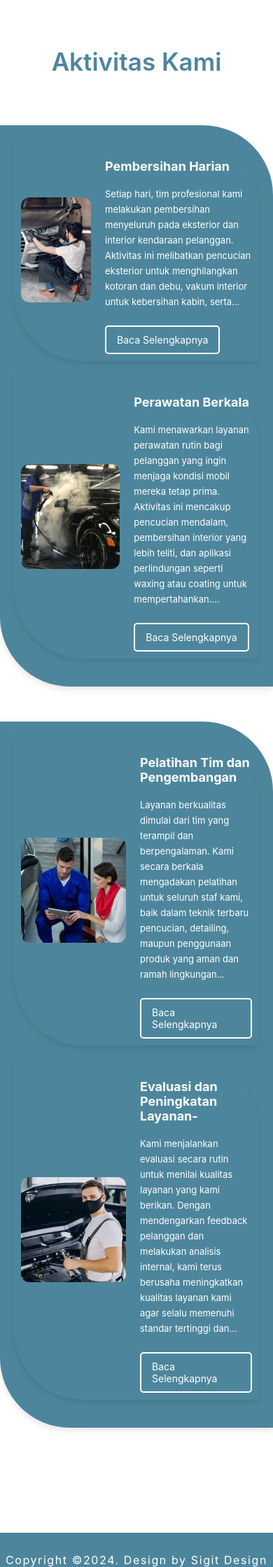
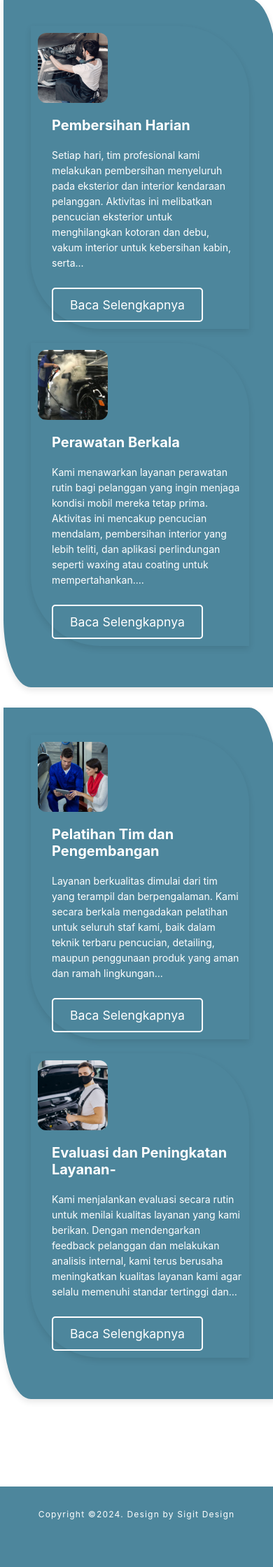
Before and after one commit to sigitgss004/desain_figmanew, a CodeIgniter 4 app: the page made by app/Views/Aktivitas.php in a window 390 px wide. Shown: the part 380-2619 px from the top of the page at 70% size. After the commit the page ends 2551 px from the top, so only its background shows below. Run offline with PHP 8.4 and a stand-in for CodeIgniter, Linux system fonts and the light colour scheme; the template is opened without the code that fills it, so the values that code supplies are empty; some libraries are stand-ins or nearby versions.

Commit message:
04/11/2024

```diff
--- a/app/Views/Aktivitas.php
+++ b/app/Views/Aktivitas.php
@@ -53,14 +54,57 @@
     font-size: 16px;
     font-weight: 400;
     line-height: 21px;
-      letter-spacing: 1.60px;
+    letter-spacing: 1.6px;
 }
 
+/* Untuk layar kecil (ponsel) */
+@media (max-width: 576px) {
+    .footer-text {
+        font-size: 12px;
+        line-height: 18px;
+        letter-spacing: 1.2px;
+    }
+}
+
+/* Untuk layar sedang (tablet) */
+@media (min-width: 577px) and (max-width: 768px) {
+    .footer-text {
+        font-size: 14px;
+        line-height: 20px;
+        letter-spacing: 1.4px;
+    }
+}
+
+/* Untuk layar besar (desktop) */
+@media (min-width: 769px) {
+    .footer-text {
+        font-size: 16px;
+        line-height: 21px;
+        letter-spacing: 1.6px;
+    }
+}
+
+
 .logo {
-      width: 106px;
-      height: 58px;
-      box-shadow: 0px 4px 4px rgba(0, 0, 0, 0,);
+  width: 30vw; /* default pada layar kecil */
+  height: auto;
+  max-width: 106px;
 }
+
+/* Pada layar tablet */
+@media (min-width: 768px) {
+  .logo {
+    width: 20vw;
+  }
+}
+
+/* Pada layar desktop */
+@media (min-width: 1024px) {
+  .logo {
+    width: 10vw;
+  }
+}
+
 
     .nav-item {
       color: white;
@@ -166,6 +267,26 @@
   line-height: 1.2;
 }
 
+/* Tablet */
+@media (max-width: 768px) {
+  .article-title {
+    font-size: 28px; /* Mengurangi ukuran font */
+    margin-top: 50px; /* Mengurangi margin atas */
+    margin-bottom: 50px; /* Mengurangi margin bawah */
+  }
+}
+
+/* Mobile */
+@media (max-width: 480px) {
+  .article-title {
+    font-size: 22px; /* Mengurangi ukuran font lebih lanjut */
+    margin-top: 30px; /* Mengurangi margin atas */
+    margin-bottom: 30px; /* Mengurangi margin bawah */
+    line-height: 1.3; /* Menyesuaikan line-height untuk keterbacaan */
+  }
+}
+
+
 /* Profile Image Wrapper */
 .article-wrapper {
   width: 100%;
@@ -173,24 +294,56 @@
   margin: 0 auto;
   display: flex;
   flex-direction: column;
+  padding: 20px; /* Menambahkan padding untuk ruang */
 }
+
+/* Tablet */
+@media (max-width: 768px) {
+  .article-wrapper {
+    padding: 10px; /* Mengurangi padding pada layar tablet */
+  }
+}
+
+/* Mobile */
+@media (max-width: 480px) {
+  .article-wrapper {
+    padding: 5px; /* Mengurangi padding lebih lanjut pada layar mobile */
+  }
+}
+
 
 .background-box {
   display: flex;
   justify-content: space-between;
   flex-wrap: wrap;
   background-color: #4D869C;
-      border-radius: 0px 100px 0px 100px;
+  border-radius: 0 10% 0 10%; /* Menggunakan persentase untuk border-radius */
   box-shadow: 0px 4px 10px rgba(0, 0, 0, 0.1);
-      padding: 20px;
-      margin-bottom: 50px;
+  padding: 5%; /* Menggunakan persentase untuk padding */
+  margin-bottom: 5%; /* Menggunakan persentase untuk margin */
   box-sizing: border-box;
 }
 
+/* Media Queries untuk perangkat yang lebih kecil */
+@media (max-width: 768px) {
+  .background-box {
+    flex-direction: column; /* Ubah arah flex menjadi kolom */
+    align-items: center; /* Rata tengah item */
+  }
+}
+
+/* Media Queries untuk perangkat sangat kecil */
+@media (max-width: 480px) {
+  .background-box {
+    padding: 10%; /* Tambahkan padding lebih banyak untuk ruang di layar kecil */
+  }
+}
+
+
 /* Box article individual */
 .article-box {
-      width: 48%;
-      background-color: ;
+  width: 48%; /* Dua kolom pada layar besar */
+  background-color: #4D869C; /* Menambahkan warna latar belakang */
   border-radius: 0px 100px 0px 100px;
   padding: 10px;
   display: flex;
@@ -200,6 +353,23 @@
   box-shadow: 0px 4px 10px rgba(0, 0, 0, 0.1);
   box-sizing: border-box;
 }
+
+/* Tablet */
+@media (max-width: 768px) {
+  .article-box {
+    width: 100%; /* Satu kolom pada layar tablet */
+    margin-bottom: 20px; /* Menambah jarak antar artikel */
+  }
+}
+
+/* Mobile */
+@media (max-width: 480px) {
+  .article-box {
+    flex-direction: column; /* Tumpuk artikel secara vertikal */
+    align-items: flex-start; /* Rata kiri untuk teks */
+  }
+}
+
 
     .article-text {
       margin-left: 20px;
@@ -226,11 +396,11 @@
     display: inline-block;
     background-color: transparent; /* Atur warna latar belakang menjadi transparan jika diinginkan */
     color: white;
-    padding: 10px 15px;
+    padding: 0.5rem 1rem; /* Menggunakan rem untuk ukuran yang lebih responsif */
     border: 2px solid white; /* Menambahkan border putih */
     border-radius: 5px; /* Menjaga radius sudut */
     text-decoration: none;
-    font-size: 14px;
+    font-size: 1rem; /* Menggunakan rem untuk font size */
     transition: background-color 0.3s ease; /* Transisi halus saat hover */
 }
 
@@ -238,39 +408,76 @@
     background-color: rgba(255, 255, 255, 0.1); /* Efek hover untuk memberi warna latar belakang saat di-hover */
 }
 
+/* Media Queries untuk perangkat yang lebih kecil */
+@media (max-width: 768px) {
+    .read-more-btn {
+        padding: 0.75rem 1.5rem; /* Tambahkan padding untuk layar lebih kecil */
+        font-size: 1.1rem; /* Sedikit menambah ukuran font */
+    }
+}
+
+/* Media Queries khusus untuk layar 320px */
+@media (max-width: 320px) {
+    .read-more-btn {
+        width: 50%; /* Tombol memenuhi lebar kontainer pada layar 320px */
+        padding: 0.4rem; /* Menyesuaikan padding untuk ukuran lebih kecil */
+        font-size: 0.7rem; /* Mengurangi ukuran font sedikit */
+        margin-left: 5.0rem; /* Menggeser ke kanan dengan margin otomatis */
+        margin-right: 0; /* Pastikan tidak ada margin di sisi kanan */
+    }
+}
+
+
     /* Gambar artikel */
     .article-img {
       width: 80px;
       height: 80px;
     }
 
+
+
+
+
 .profile-img {
-      width: 150px; /* Ukuran gambar sedikit lebih kecil */
+  width: 150px; /* Ukuran default pada layar besar */
   height: 150px;
   object-fit: cover;
   border-radius: 12px;
 }
 
-    /* Responsive adjustments */
-    @media (max-width: 768px) {
-      .article-box {
-        width: 100%;
-        margin-bottom: 20px;
+
+/* Default Size */
+.profile-img {
+    width: 150px; /* Ukuran default untuk desktop */
+    height: 150px; /* Sesuaikan tinggi untuk menjaga rasio */
 }
 
-      .background-box {
-        flex-direction: column;
-        justify-content: center;
+/* Tablet */
+@media (max-width: 768px) {
+    .profile-img {
+        width: 120px; /* Ukuran lebih kecil pada tablet */
+        height: 120px; /* Sesuaikan tinggi untuk menjaga rasio */
+    }
 }
 
-      .article-text h3 {
-        font-size: 18px;
+/* Mobile */
+@media (max-width: 480px) {
+    .profile-img {
+        width: 100px; /* Ukuran lebih kecil pada perangkat mobile */
+        height: 100px; /* Sesuaikan tinggi untuk menjaga rasio */
+    }
 }
 
-      .article-text p {
-        font-size: 13px;
+/* Very Small Mobile (320px) */
+@media (max-width: 320px) {
+    .profile-img {
+        width: 80px; /* Ukuran lebih kecil untuk perangkat 320px */
+        height: 80px; /* Sesuaikan tinggi untuk menjaga rasio */
     }
 }
+
+
+
 
     /* Footer */
     .footer {
```
Also changed, not shown: other parts of app/Views/Aktivitas.php (+60 -2 lines), app/Views/Artikel.php (+3 -21 lines). Lines whose indentation alone changed are shown as unchanged.
